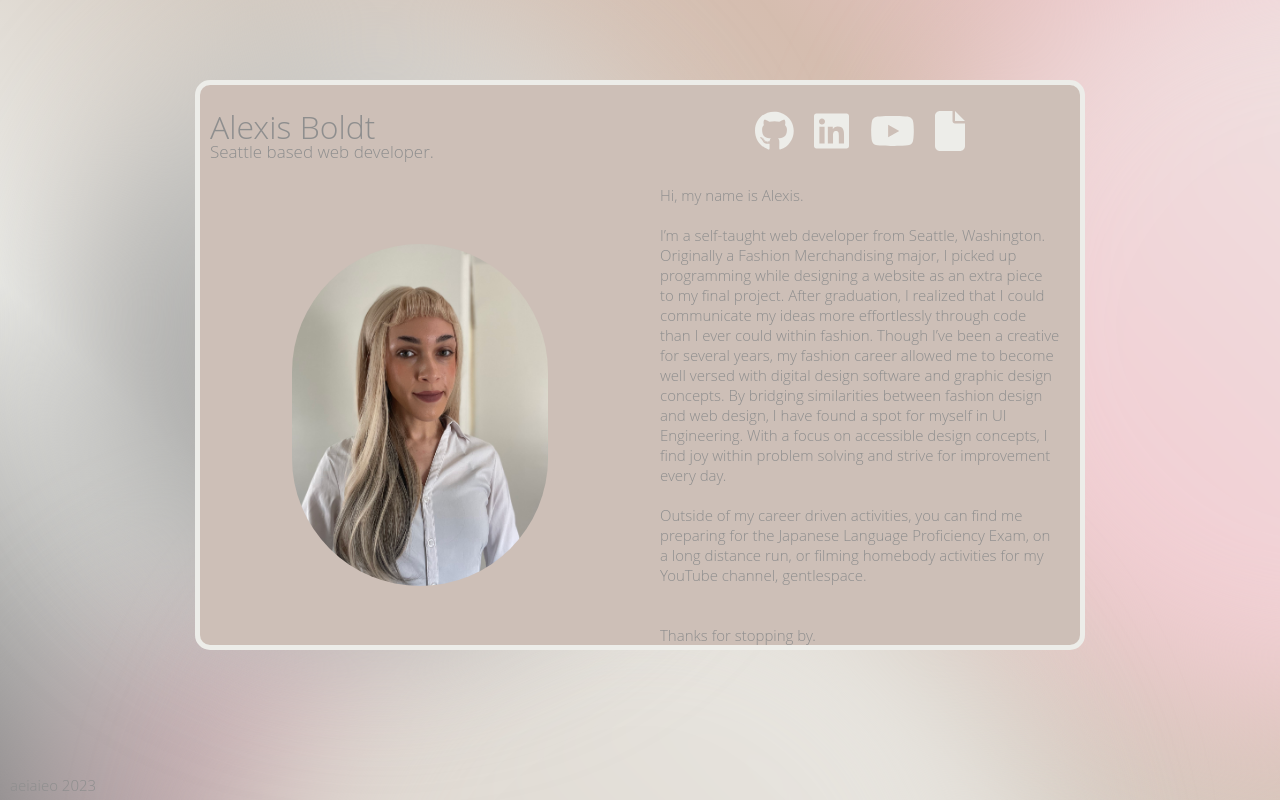
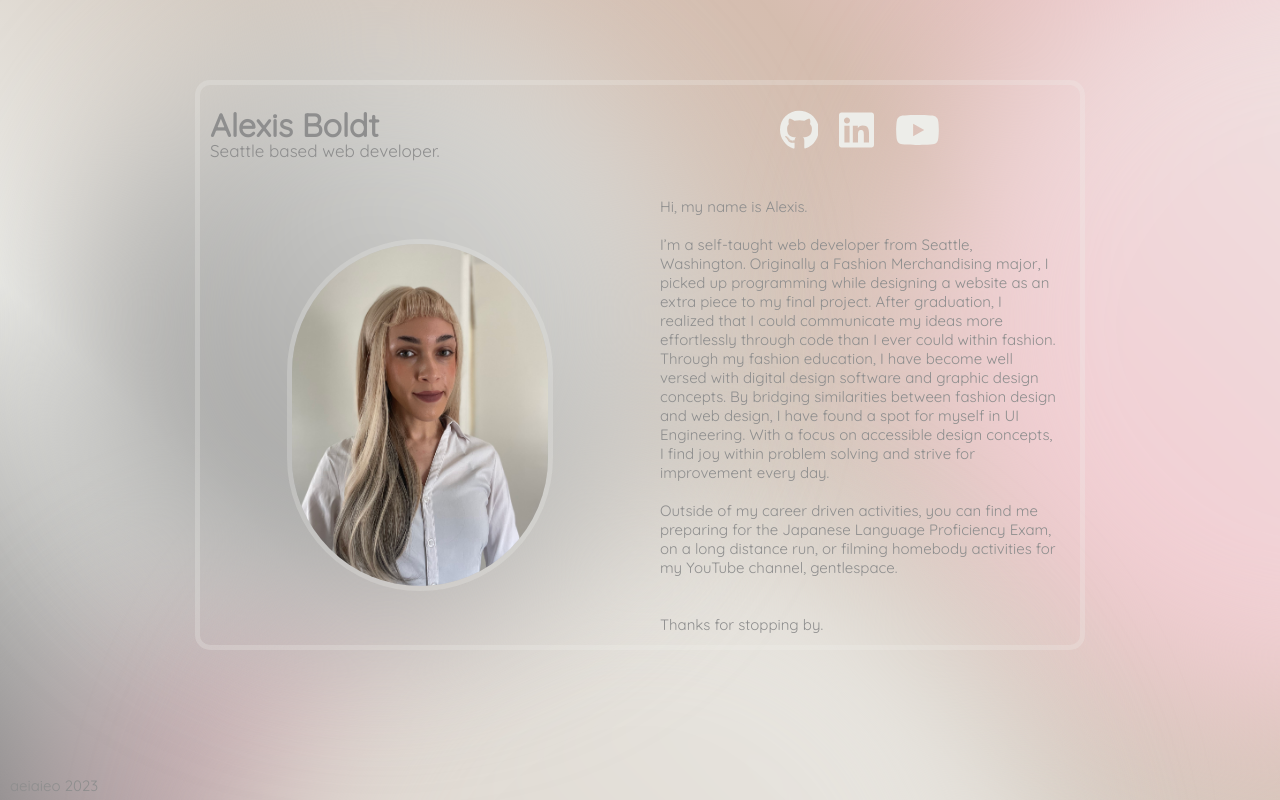
Before and after one commit to aeiaieo/aeiaieo-portfolio, a plain HTML site: page index.html in a window 1280 px wide. Shown: the top 800 px of the page. Drawn offline with Linux system fonts and the light colour scheme.

Commit message:
Sprucing
Updated the font from google fonts and made some preferential stylistic changes. Hid the resume link and adjusted the social navigation bar as needed. Edited the about me.

```diff
--- a/index.html
+++ b/index.html
@@ -5,6 +5,9 @@
     <meta name="viewport" content="width=device-width, initial-scale=1.0">
     <link href="styles.css" rel="stylesheet">
     <title>Document</title>
+    <link rel="preconnect" href="https://fonts.googleapis.com">
+    <link rel="preconnect" href="https://fonts.gstatic.com" crossorigin>
+    <link href="https://fonts.googleapis.com/css2?family=Open+Sans:wght@300&family=Quicksand&display=swap" rel="stylesheet">
 </head>
 <body>
     <div id="top" class="orb"></div>
@@ -28,23 +31,23 @@
                 </a>
             </i>
             <i>
-                <a target="_blank" href="https://www.youtube.com @gentlespacevlog">
+                <a target="_blank" href="https://www.youtube.com/@gentlespacevlog">
                     <svg xmlns="http://www.w3.org/2000/svg" height="1em" viewBox="0 0 576 512"><!--! Font Awesome Free 6.4.2 by @fontawesome - https://fontawesome.com License - https://fontawesome.com/license (Commercial License) Copyright 2023 Fonticons, Inc. --><path d="M549.655 124.083c-6.281-23.65-24.787-42.276-48.284-48.597C458.781 64 288 64 288 64S117.22 64 74.629 75.486c-23.497 6.322-42.003 24.947-48.284 48.597-11.412 42.867-11.412 132.305-11.412 132.305s0 89.438 11.412 132.305c6.281 23.65 24.787 41.5 48.284 47.821C117.22 448 288 448 288 448s170.78 0 213.371-11.486c23.497-6.321 42.003-24.171 48.284-47.821 11.412-42.867 11.412-132.305 11.412-132.305s0-89.438-11.412-132.305zm-317.51 213.508V175.185l142.739 81.205-142.739 81.201z"/>
                     </svg>
                 </a>
             </i>
-            <i>
-                <a target="_blank" href="resume.pdf">
-                    <svg xmlns="http://www.w3.org/2000/svg" height="1em" viewBox="0 0 384 512"><!--! Font Awesome Free 6.4.2 by @fontawesome - https://fontawesome.com License - https://fontawesome.com/license (Commercial License) Copyright 2023 Fonticons, Inc. --><path d="M0 64C0 28.7 28.7 0 64 0H224V128c0 17.7 14.3 32 32 32H384V448c0 35.3-28.7 64-64 64H64c-35.3 0-64-28.7-64-64V64zm384 64H256V0L384 128z"/>
-                    </svg>
-                </a>
-            </i>
+            <!-- <i> -->
+                <!-- <a target="_blank" href="resume.pdf"> -->
+                    <!-- <svg xmlns="http://www.w3.org/2000/svg" height="1em" viewBox="0 0 384 512">! Font Awesome Free 6.4.2 by @fontawesome - https://fontawesome.com License - https://fontawesome.com/license (Commercial License) Copyright 2023 Fonticons, Inc.<path d="M0 64C0 28.7 28.7 0 64 0H224V128c0 17.7 14.3 32 32 32H384V448c0 35.3-28.7 64-64 64H64c-35.3 0-64-28.7-64-64V64zm384 64H256V0L384 128z"/> -->
+                    <!-- </svg> -->
+                <!-- </a> -->
+            <!-- </i> -->
         </div>
         <img src="IMG_4750.jpeg" alt="photo of the developer">
         <div id="text">
             <p>Hi, my name is Alexis.</p>
             <br>
-            <p>I’m a self-taught web developer from Seattle, Washington. Originally a Fashion Merchandising major, I picked up programming while designing a website as an extra piece to my final project. After graduation, I realized that I could communicate my ideas more effortlessly through code than I ever could within fashion. Though I’ve been a creative for several years, my fashion career allowed me to become well versed with digital design software and graphic design concepts. By bridging similarities between fashion design and web design, I have found a spot for myself in UI Engineering. With a focus on accessible design concepts, I find joy within problem solving and strive for improvement every day.</p>
+            <p>I’m a self-taught web developer from Seattle, Washington. Originally a Fashion Merchandising major, I picked up programming while designing a website as an extra piece to my final project. After graduation, I realized that I could communicate my ideas more effortlessly through code than I ever could within fashion. Through my fashion education, I have become well versed with digital design software and graphic design concepts. By bridging similarities between fashion design and web design, I have found a spot for myself in UI Engineering. With a focus on accessible design concepts, I find joy within problem solving and strive for improvement every day.</p>
             <br>
             <p>Outside of my career driven activities, you can find me preparing for the Japanese Language Proficiency Exam, on a long distance run, or filming homebody activities for my YouTube channel, <a target="_blank" href="https://www.youtube.com/@gentlespacevlog">gentlespace</a>.</p>
             <br>
--- a/styles.css
+++ b/styles.css
@@ -1,6 +1,6 @@
 * {
     color: #8e8e8e;
-    font-family: 'Open Sans', sans-serif;
+    font-family: quicksand, 'Open Sans', sans-serif;
     font-style: normal;
     font-weight: 300;
     line-height: normal;
@@ -20,9 +20,8 @@ body {
 main {
     max-width: 900px;
     height: 35rem;
-    background: #cdbfb7;
     border-radius: 15px;
-    border: 5px solid #EDEDE9;
+    border: 5px solid #edede940;
     margin-left: auto;
     margin-right: auto;
     margin-top: 10vh;
@@ -41,6 +40,8 @@ h1, h2 {
 }
 h1 {
     top: 20px;
+    font-weight: bold;
+
 }
 h2 {
     position: relative;
@@ -73,13 +74,13 @@ img{
     grid-area: 2 / 1 / 3 / 2;
     justify-self: center;
     align-self: center;
+    border: 5px solid #edede940;
 }
 footer {
     position: fixed;
     bottom: 0;
     left: 5px;
     margin: 5px;
-    color: #EDEDE9;
     font-size: 15px;
 }
 /* moving background */
@@ -176,7 +177,7 @@ footer {
         }
         #socials {
             margin-top: 40px;
-            max-width: 225px;
+            max-width: 180px; /*with resume change to 225px to center*/
         }
         img, #text {
             margin-top: 20px;
@@ -191,6 +192,6 @@ footer {
             display: none;
         }
         footer {
-            padding-left: 30px
+            display: none;
         }
 }
```
